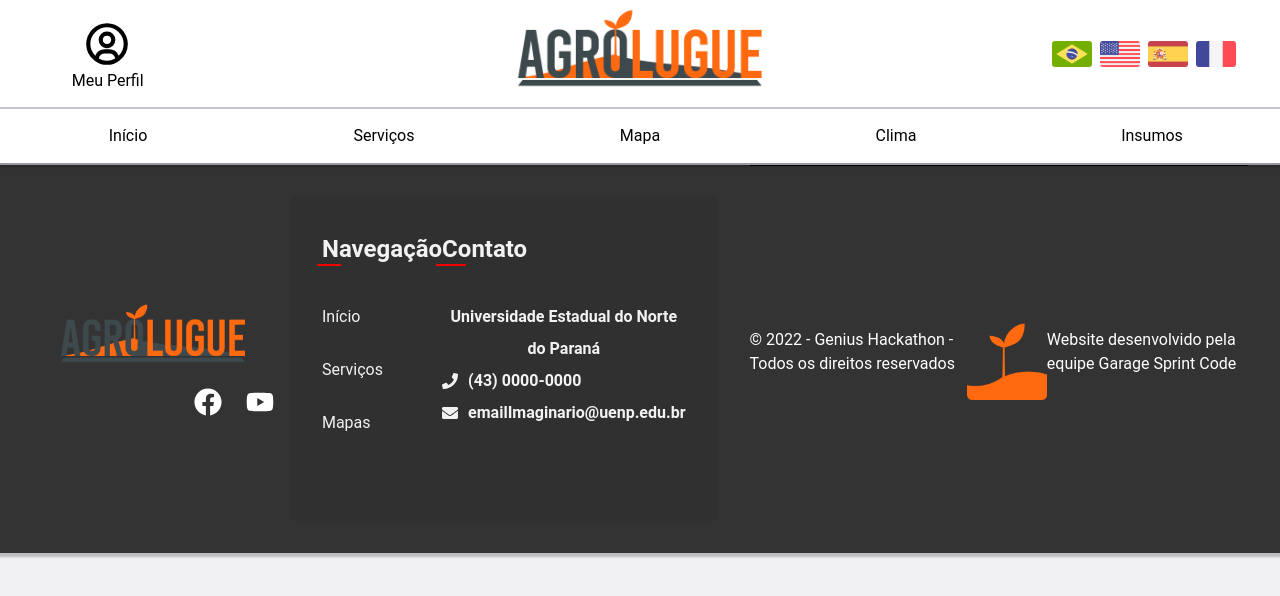
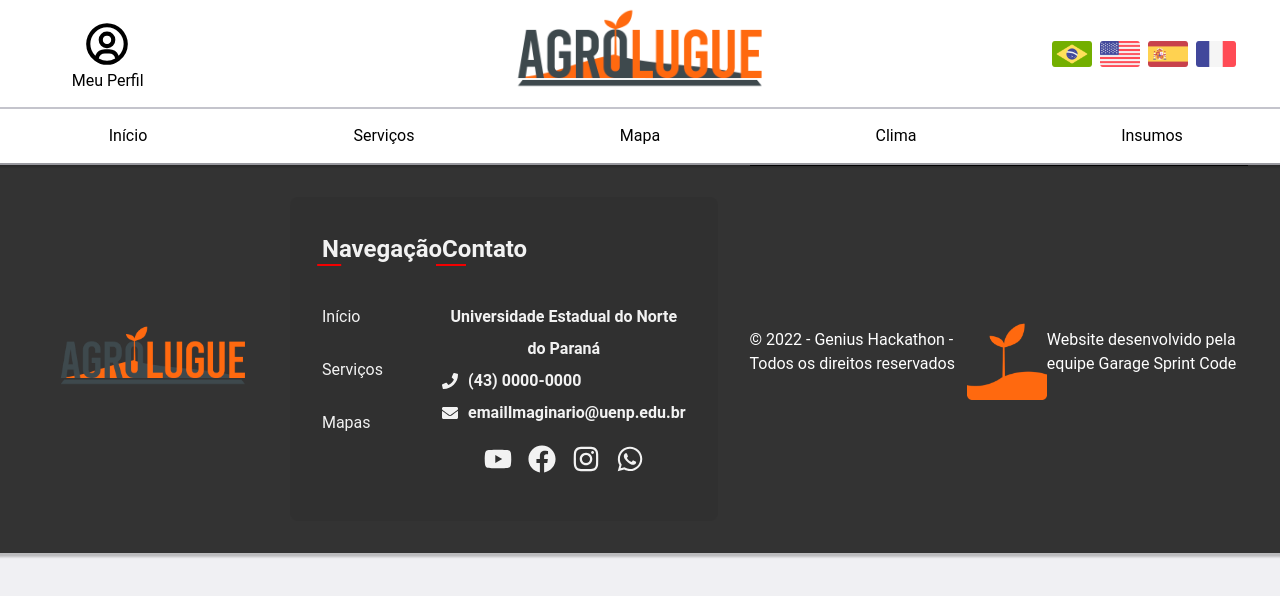
Before and after one commit to Jh0wjso/Geniuscon2022, a React (Vite) app in the folder Client/: page / in a window 1280 px wide. Shown: the top 596 px of the page. Built offline with nearby package versions, Linux system fonts and the light colour scheme.

Commit message:
:lipstick: feat finished footer

```diff
--- a/Client/src/components/Footer/index.tsx
+++ b/Client/src/components/Footer/index.tsx
@@ -1,4 +1,4 @@
-import { FaEnvelope, FaFacebook, FaPhone, FaYoutube } from 'react-icons/fa'
+import { FaEnvelope, FaFacebook, FaPhone, FaYoutube, FaInstagram, FaWhatsapp} from 'react-icons/fa'
 import './styles.css'
 
 import logo from '/src/assets/img/logos/ICON.png'
@@ -14,15 +14,7 @@ export function Footer() {
         <div className='flex'>
           <div className="redes mr-4">
             <img src={logoBanner} alt="" />
-              <div className="redesIcon ">
-                <a href="google.com">
-                  <FaFacebook size={28}/>
-                </a>
-                <a href="">
-                  <FaYoutube size={28} />
-                </a>
 
-            </div>
           </div>
           <div className="containerHero pt-8">
             <div className="containerInfos bg-gray-550 ">
@@ -63,6 +55,21 @@ export function Footer() {
                   <FaEnvelope color="" />
                   emailImaginario@uenp.edu.br
                 </strong>
+                <div className="redesIcon ">
+                <a href="#">
+                  <FaYoutube size={28} />
+                </a>
+                <a href="#">
+                  <FaFacebook size={28}/>
+                </a>
+                <a href="#">
+                  <FaInstagram size={28} />
+                </a>
+                <a href="#">
+                  <FaWhatsapp size={28} />
+                </a>
+
+            </div>
               </div>
             </div>
           </div>
--- a/Client/src/components/Footer/styles.css
+++ b/Client/src/components/Footer/styles.css
@@ -143,10 +143,12 @@ h3::after {
 .redesIcon {
     display: flex;
     flex-direction: row;
-    justify-content: flex-end;
+    justify-content: center;
     width: 100%;
     margin: 1rem 0px 0px 0px;
     color: white;
+    gap: 1rem;
+
 }
 
 .redesIcon a:hover {
@@ -157,9 +159,9 @@ h3::after {
     color: red;
 }
 
-.redesIcon a:first-child {
+/* .redesIcon a:first-child {
     margin: 0px 1.5rem 0px 0px;
-}
+} */
 
 .redesIcon a:first-child:hover {
     color: #0004ff;
@@ -219,7 +221,11 @@ h3::after {
         display: none;
     }
 }
-
+@media screen and (max-width: 425px) {
+    .redes{
+        display: none;
+    }
+}
 @media screen and (max-width: 320px) {
     .footer {
         padding: 10px;
```
